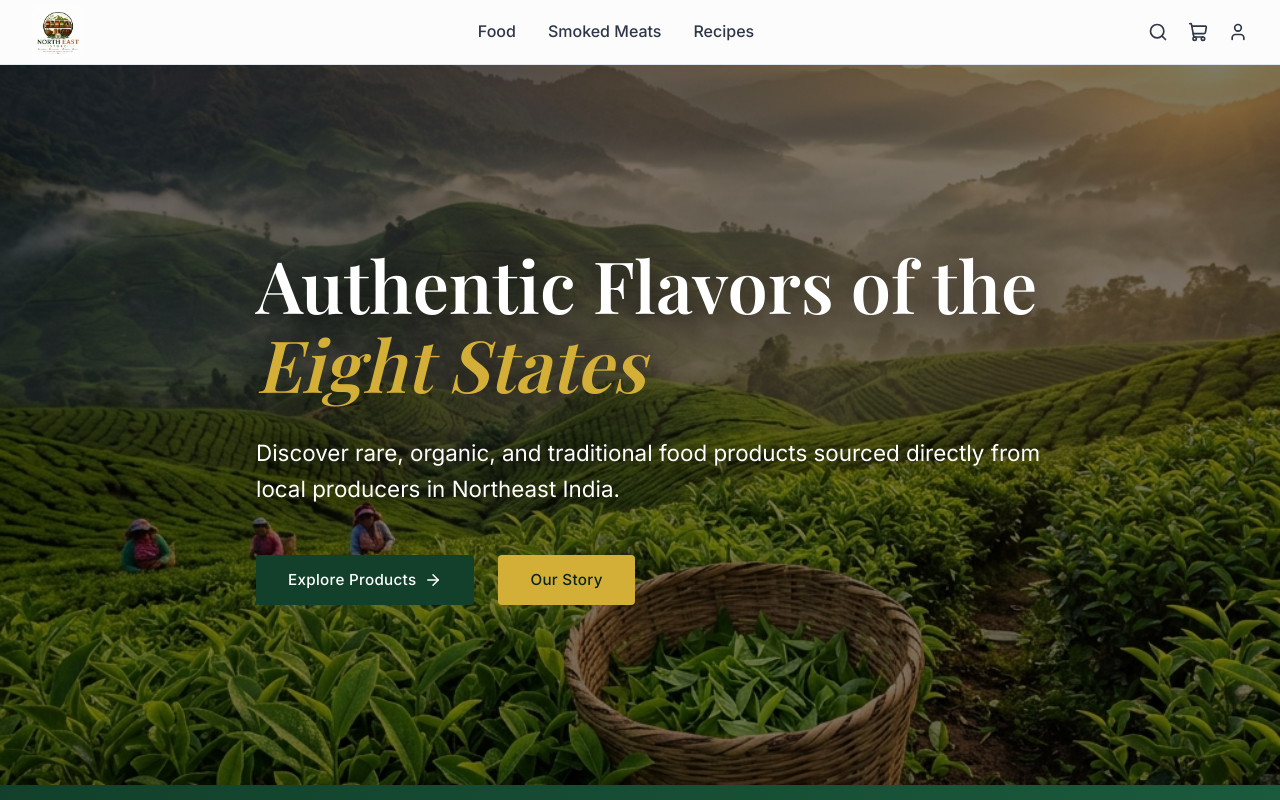
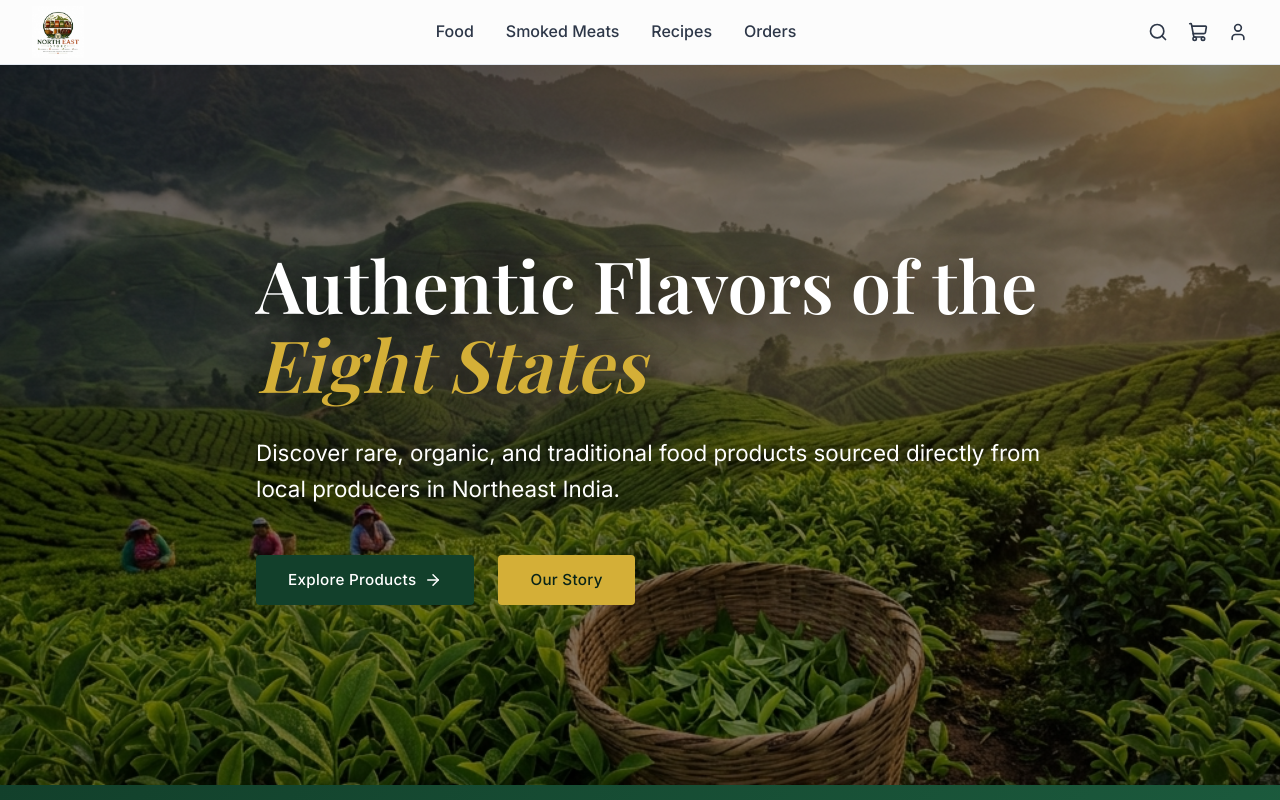
Before and after one commit to yaswanthhari/northeast-store, a Next.js app: page / in a window 1280 px wide. Shown: the top 800 px of the page. Built offline with nearby package versions, Linux system fonts and the light colour scheme; no server answers; the database is empty; a web font is replaced by a local one.

Commit message:
Navbar UI: Make Orders link unconditionally visible to the right of Recipes

```diff
--- a/src/components/Navbar.tsx
+++ b/src/components/Navbar.tsx
@@ -47,7 +47,7 @@ export default function Navbar() {
           <Link href="/products" className={styles.navLink}>Food</Link>
           <Link href="/products?category=smoked-meats" className={styles.navLink}>Smoked Meats</Link>
           <Link href="/blog" className={styles.navLink}>Recipes</Link>
-          {isAuthenticated && <Link href="/orders" className={styles.navLink}>Orders</Link>}
+          <Link href="/orders" className={styles.navLink}>Orders</Link>
           {user?.role === 'ADMIN' && <Link href="/admin" className={`${styles.navLink} ${styles.adminLink}`}>Admin</Link>}
         </nav>
 
@@ -101,15 +101,11 @@ export default function Navbar() {
           <Link href="/products" className={styles.mobileNavLink} onClick={() => setIsMobileMenuOpen(false)}>Food</Link>
           <Link href="/products?category=smoked-meats" className={styles.mobileNavLink} onClick={() => setIsMobileMenuOpen(false)}>Smoked Meats</Link>
           <Link href="/blog" className={styles.mobileNavLink} onClick={() => setIsMobileMenuOpen(false)}>Recipes</Link>
+          <Link href="/orders" className={styles.mobileNavLink} onClick={() => setIsMobileMenuOpen(false)}>Orders</Link>
           {user?.role === 'ADMIN' && <Link href="/admin" className={styles.mobileNavLink} onClick={() => setIsMobileMenuOpen(false)} style={{ color: '#d4af37', fontWeight: 700 }}>Admin Panel</Link>}
           <Link href={isAuthenticated ? "/dashboard" : "/login"} className={styles.mobileNavLink} onClick={() => setIsMobileMenuOpen(false)}>
             {isAuthenticated ? 'My Account' : 'Login / Register'}
           </Link>
-          {isAuthenticated && (
-            <Link href="/orders" className={styles.mobileNavLink} onClick={() => setIsMobileMenuOpen(false)}>
-              Your Orders
-            </Link>
-          )}
           {isAuthenticated && (
             <button
               onClick={() => {
```
